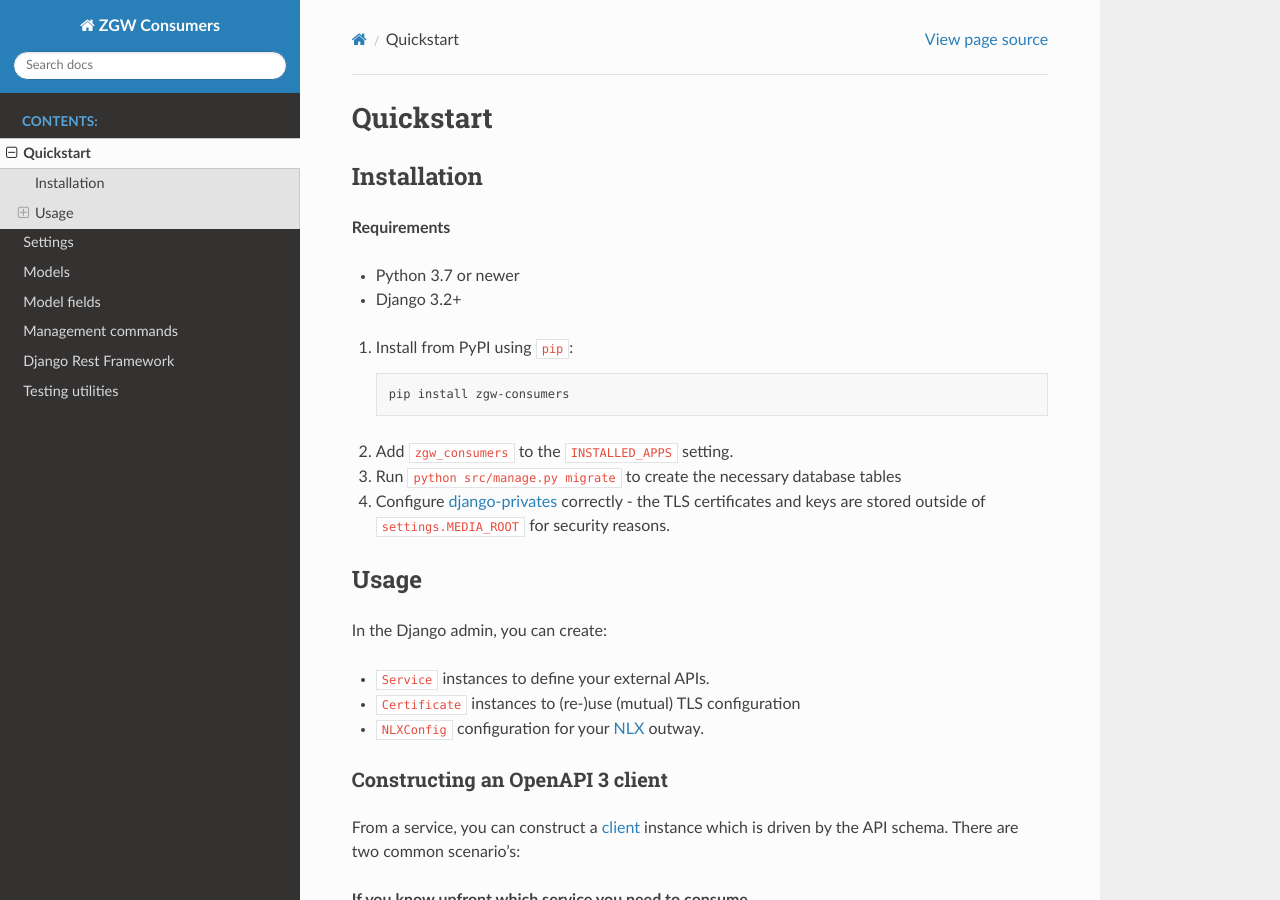
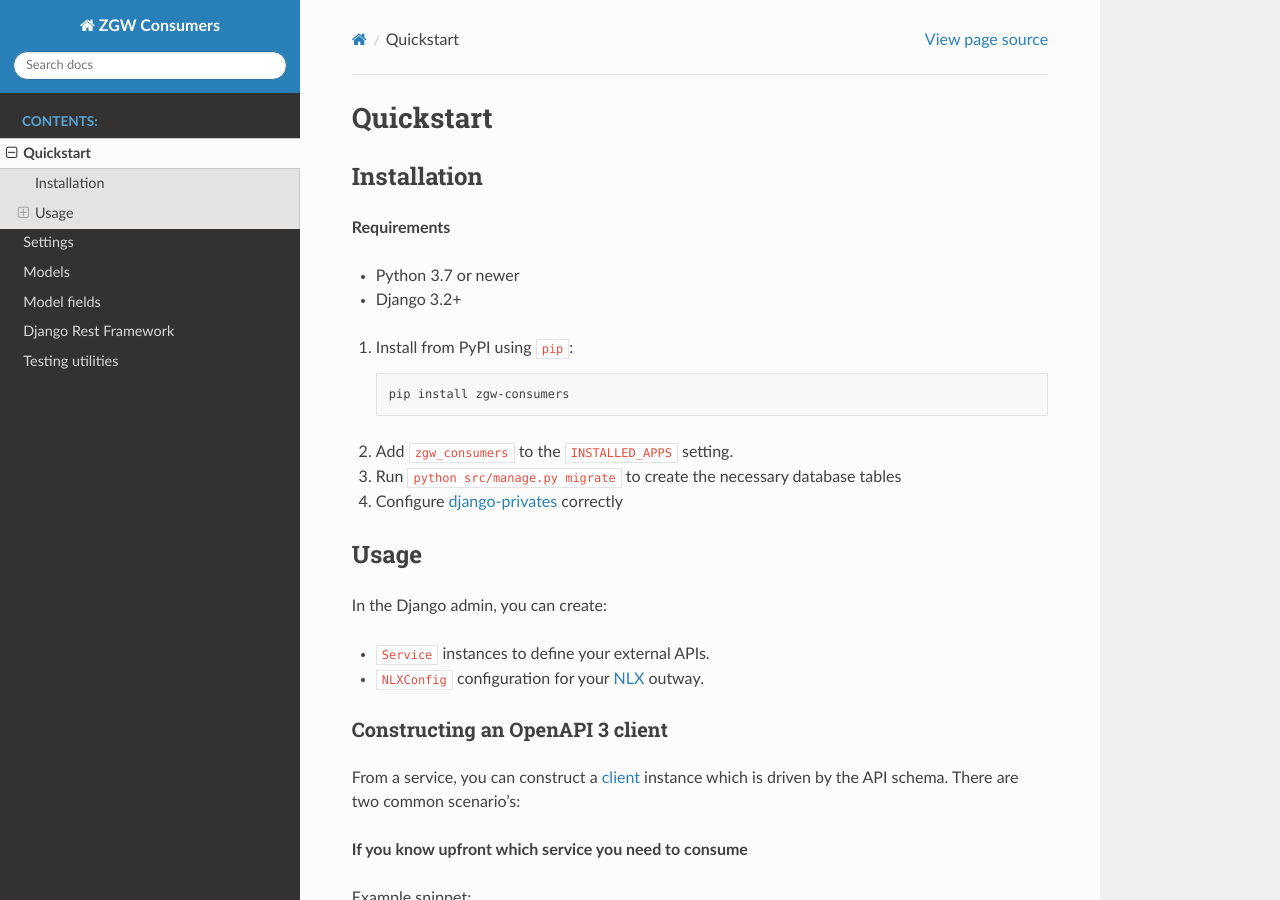
Before and after one commit to maykinmedia/zgw-consumers, a Sphinx documentation site: the page built from docs/quickstart.rst, in a window 1280 px wide and 900 px high. Built offline with Sphinx 7.4.7 and the Read the Docs theme 2.0.0, drawn with Linux system fonts in a browser that asks for light colours.

Commit message:
:memo: [#46] -- removing documentation related to certificates

```diff
--- a/README.rst
+++ b/README.rst
@@ -24,7 +24,6 @@
 ========
 
 * Store services with their configuration in the database
-* Manage (mutual) TLS certificates
 * Integrate with OpenAPI 3.0 specifications
 * NLX support
 * Declare data/domain objects as modern Python dataclasses
--- a/docs/index.rst
+++ b/docs/index.rst
@@ -11,7 +11,6 @@
 --------
 
 * Store services with their configuration in the database
-* Manage (mutual) TLS certificates
 * Integrate with OpenAPI 3.0 specifications
 * NLX support
 * Declare data/domain objects as modern Python dataclasses
@@ -20,7 +19,7 @@
 services is run of the mill, this library provides flexibility in configuring your
 environment(s).
 
-ZGW Consumers allows you to centralize the location, credentials, TLS certificate... to
+ZGW Consumers allows you to centralize the location, credentials... to
 connect to HTTP-based services. There is first class support for OpenAPI 3
 specifications, but you are not limited to "modern" RESTful services! SOAP/XML services
 can still leverage the utilities offered by ZGW Consumers.
@@ -33,7 +32,6 @@
    settings
    models
    model_fields
-   commands
    drf
    testing
 
--- a/docs/quickstart.rst
+++ b/docs/quickstart.rst
@@ -18,8 +18,7 @@
 2. Add ``zgw_consumers`` to the ``INSTALLED_APPS`` setting.
 3. Run ``python src/manage.py migrate`` to create the necessary database tables
 4. Configure `django-privates <https://django-privates.readthedocs.io/en/latest/quickstart.html>`_
-   correctly - the TLS certificates and keys are stored outside of ``settings.MEDIA_ROOT``
-   for security reasons.
+   correctly
 
 
 Usage
@@ -28,7 +27,6 @@
 In the Django admin, you can create:
 
 * ``Service`` instances to define your external APIs.
-* ``Certificate`` instances to (re-)use (mutual) TLS configuration
 * ``NLXConfig`` configuration for your `NLX <https://nlx.io/>`_ outway.
 
 Constructing an OpenAPI 3 client
```
Also changed, not shown: docs/commands.rst (deleted, +0 -8 lines), docs/models.rst (+0 -10 lines), 2 other files.
